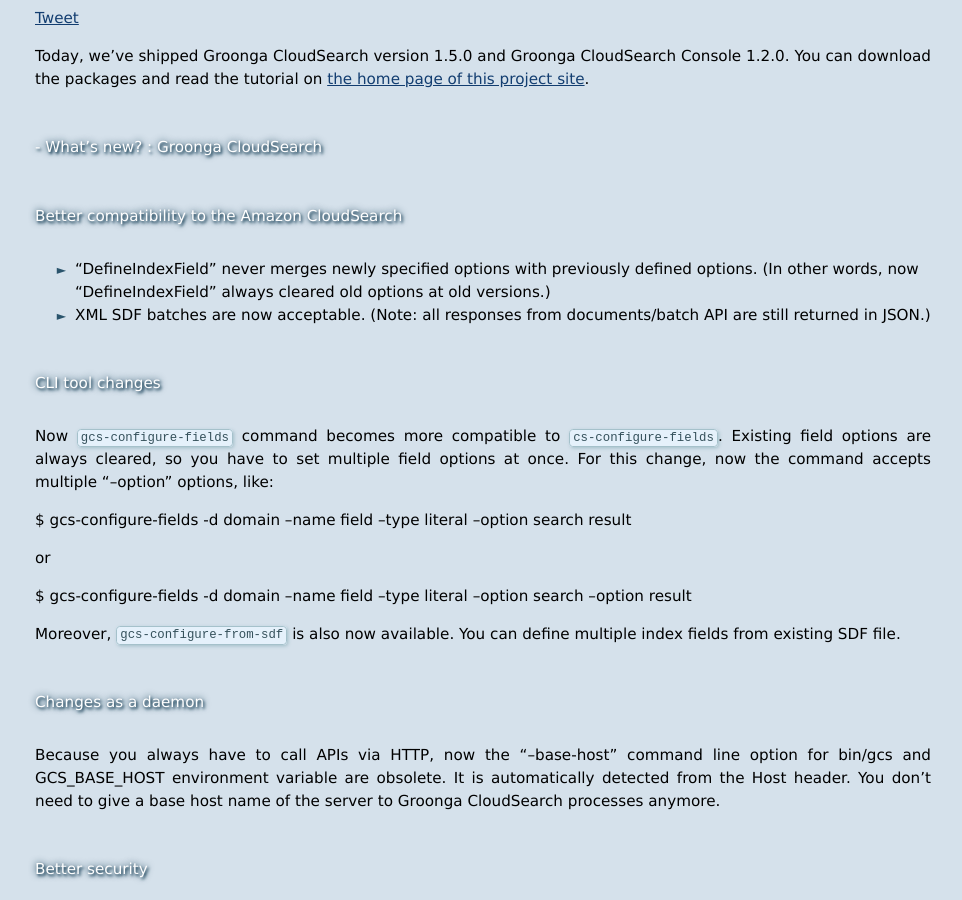
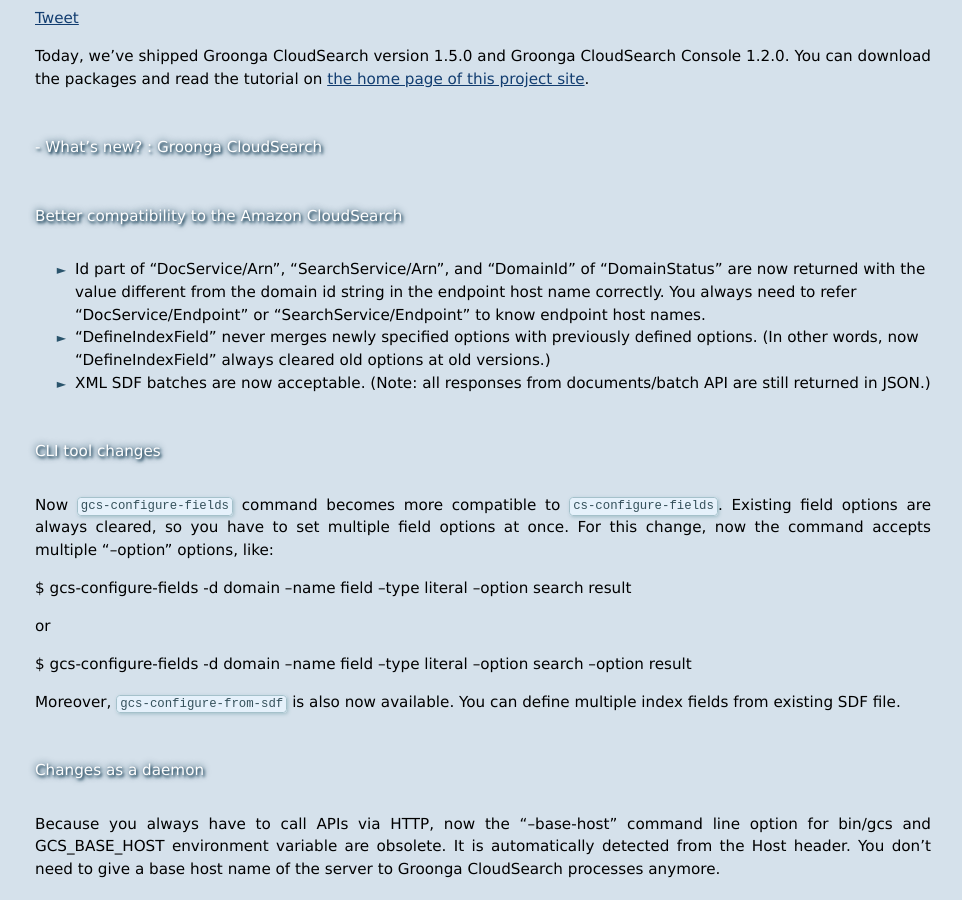
Before and after one commit to groonga/gcs.groonga.org, a Jekyll site: the page built from _posts/2012-12-26-1.5.0-release.md, in a window 1280 px wide and 900 px high, scrolled down 332 px. Shown: the whole window, without its empty margins (157-1119 px from the left). Built offline with Jekyll 4.4.1, drawn with Linux system fonts in a browser that asks for light colours; comment, search, counter and statistics services are not loaded.

Commit message:
Update news topics for 1.5.0 about domain id part of arn and "DomainId" of "DomainStatus"es.

```diff
--- a/_posts/2012-12-26-1.5.0-release.md
+++ b/_posts/2012-12-26-1.5.0-release.md
@@ -12,6 +12,11 @@
 
 #### Better compatibility to the Amazon CloudSearch
 
+ * Id part of "DocService/Arn", "SearchService/Arn", and "DomainId" of
+   "DomainStatus" are now returned with the value different from the domain id
+   string in the endpoint host name correctly. You always need to refer
+   "DocService/Endpoint" or "SearchService/Endpoint" to know endpoint host
+   names.
  * "DefineIndexField" never merges newly specified options with previously
    defined options. (In other words, now "DefineIndexField" always cleared old
    options at old versions.)
```
